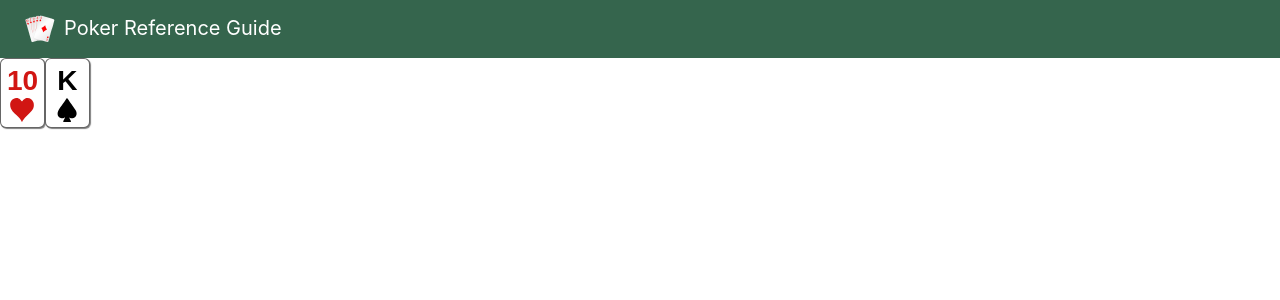
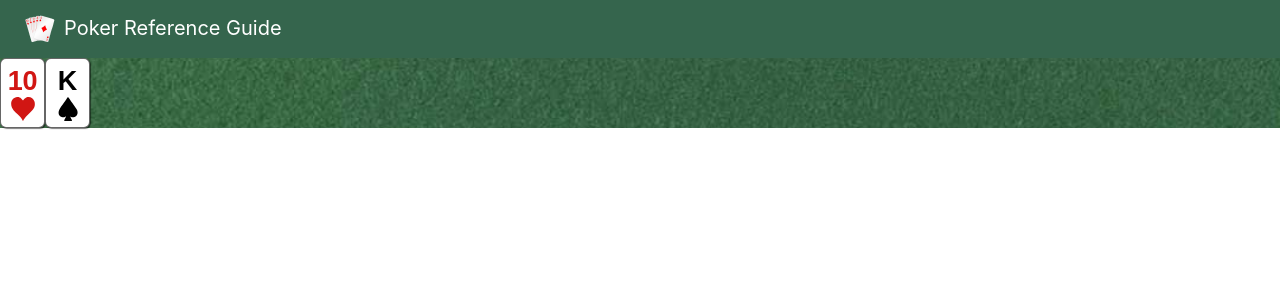
Before and after one commit to AplUSAndmINUS/poker-rules, a React (Create React App) app: page / in a window 1280 px wide. Shown: the top 300 px of the page. Built offline with nearby package versions, Linux system fonts and the light colour scheme; a web font is replaced by a local one.

Commit message:
styling fixes and added poker felt background:

```diff
--- a/src/component/card/styled.ts
+++ b/src/component/card/styled.ts
@@ -8,6 +8,7 @@ export const Heading = styled.h3<{ color: string }>`
   color: ${props => props.color === 'red'
     ? redColor
     : blackColor};
+  font-size: 27px;
 `;
 
 export const StyledCard = styled(Card)`
--- a/src/component/layout/layout.tsx
+++ b/src/component/layout/layout.tsx
@@ -7,14 +7,14 @@ import './styles.scss';
 
 export const NavBar = () => {
   return (
-    <NavigationBar className="navbar navbar-dark px-4">
+    <NavigationBar className="navbar navbar-dark justify-content-left align-items-center px-4">
       <a href="/home" className="navbar-brand" style={{ display: 'flex' }}>
         <img
           src={logo}
           width="32"
           height="32"
           alt="Poker Reference Guide logo" />
-        <p className="ps-2">Poker Reference Guide</p>
+        <p className="ps-2 mb-0">Poker Reference Guide</p>
       </a>
       <Button
         type="button"
--- a/src/pages/home/home.tsx
+++ b/src/pages/home/home.tsx
@@ -8,8 +8,7 @@ export const Home = () => {
     <div style={{
       display: 'flex',
       flexDirection: 'row',
-      justifyContent: 'space-between',
-      width: '7%'
+      justifyContent: 'left',
     }}>
       <Card color="red" value={'10'} suit="heart" /><Card suit="spade" value={'K'}/>
     </div>)
--- a/src/styles/index.scss
+++ b/src/styles/index.scss
@@ -2,10 +2,14 @@
 @import './typography.scss';
 
 body * {
-  margin: 0;
   font-family: $font-family;
   -webkit-font-smoothing: antialiased;
   -moz-osx-font-smoothing: grayscale;
+}
+
+#root {
+  background: url('../assets/images/table-felt.jpg') no-repeat center / cover;
+  position: relative;
 }
 
 code {
```
